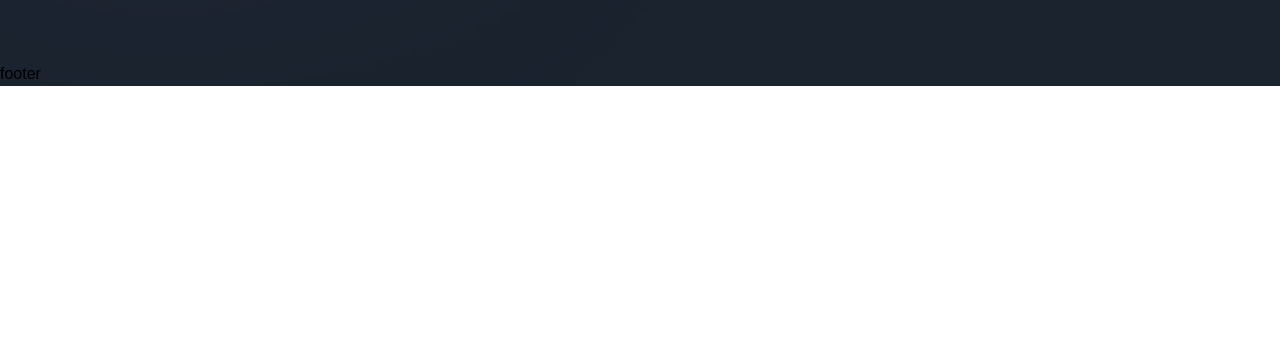
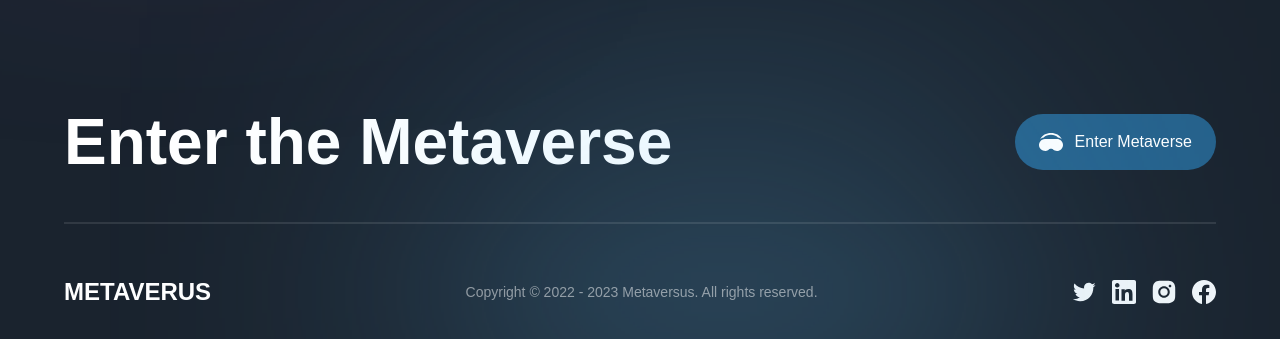
Before and after one commit to Krustycoin0/meta2, a Next.js app: page / in a window 1280 px wide. Shown: the part 6987-7326 px from the top of the page. Before the commit the page ends 7073 px from the top, so only its background shows below. Built offline with nearby package versions, Linux system fonts and the light colour scheme; a web font is replaced by a local one.

Commit message:
footer section

```diff
--- a/components/Footer.jsx
+++ b/components/Footer.jsx
@@ -1,9 +1,60 @@
 'use client';
+import { motion } from "framer-motion";
+import {socials} from "../constants";
+import styles from "../styles";
+import { footerVariants } from "../utils/motion";
+
 
 const Footer = () => (
-  <footer>
-    footer
-  </footer>
+    <motion.footer
+        variants={footerVariants}
+        initial="hidden"
+        whileInView="show"
+        className={`${styles.xPaddings} py-8 relative`}
+    >
+        <div className="footer-gradient" />
+        <div className={`${styles.innerWidth} mx-auto flex flex-col gap-8`}>
+            <div className="flex items-center justify-between flex-wrap gap-5">
+                <h4 className="font-bold md:text-[64px] text-[44px] text-white">
+                    Enter the Metaverse
+                </h4>
+                <button type="button" className="flex items-center h-fit py-4 px-6 bg-[#25618B] rounded-[32px] gap-[12px]">
+                    <img
+                        src="/headset.svg"
+                        alt="headset"
+                        className="w-[24px] h-[24px] object-contain"
+                    />
+                    <span className="font-normal text-[16px] text-white">
+            Enter Metaverse
+          </span>
+                </button>
+            </div>
+
+            <div className="flex flex-col">
+                <div className="mb-[50px] h-[2px] bg-white opacity-10" />
+
+                <div className="flex items-center justify-between flex-wrap gap-4">
+                    <h4 className="font-extrabold text-[24px] text-white">
+                        METAVERUS
+                    </h4>
+                    <p className="font-normal text-[14px] text-white opacity-50">
+                        Copyright © 2022 - 2023 Metaversus. All rights reserved.
+                    </p>
+
+                    <div className="flex gap-4">
+                        {socials.map((social) => (
+                            <img
+                                key={social.name}
+                                src={social.url}
+                                alt={social.name}
+                                className="w-[24px] h-[24px] object-contain cursor-pointer"
+                            />
+                        ))}
+                    </div>
+                </div>
+            </div>
+        </div>
+    </motion.footer>
 );
 
 export default Footer;
```
